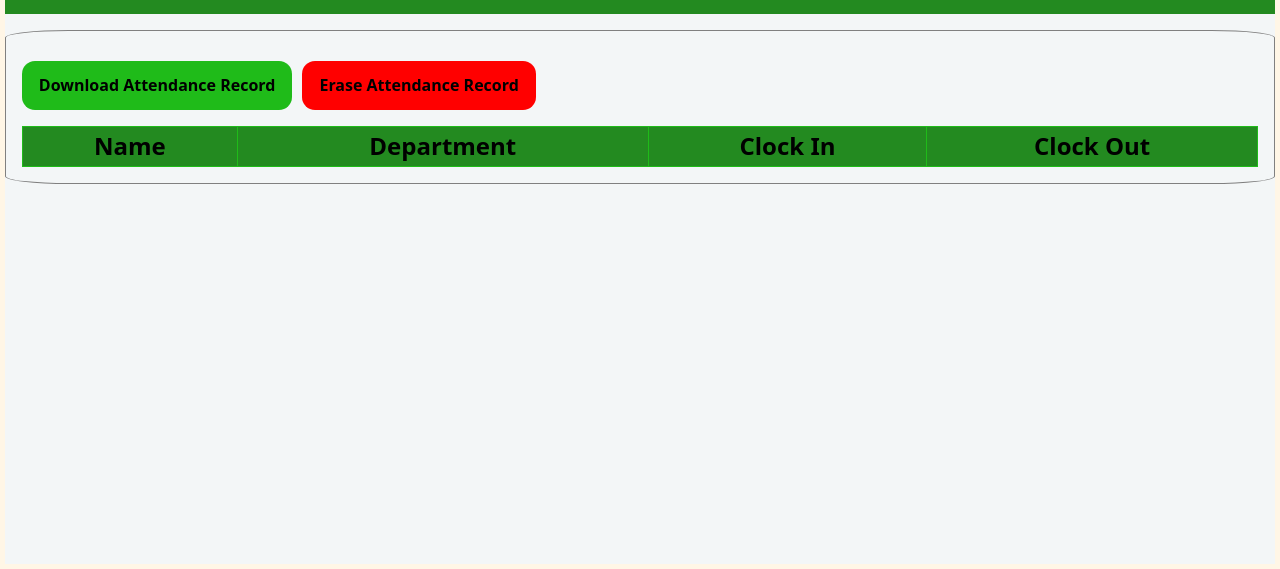
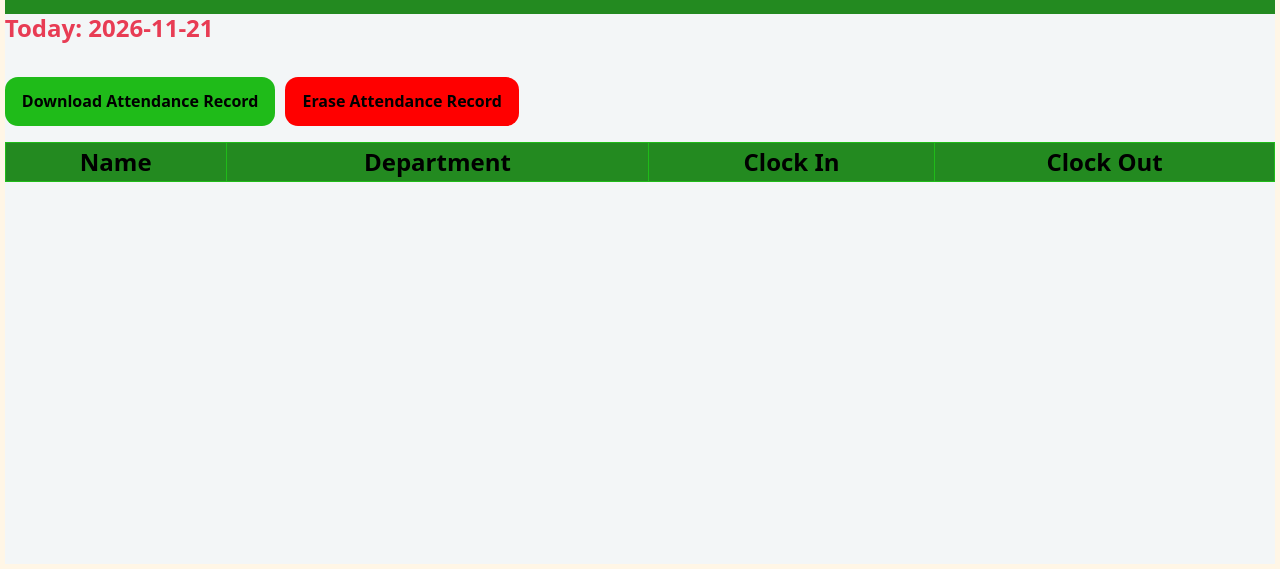
Before and after one commit to lookatmecode008/random-projects-, a plain HTML site: page attendance-register/records.html in a window 1280 px wide. Shown: the part 241-810 px from the top of the page. Drawn offline with Linux system fonts and the light colour scheme.

Commit message:
minor css touch ups

```diff
--- a/attendance-register/records.html
+++ b/attendance-register/records.html
@@ -17,6 +17,7 @@
 
       </header>
 <div class="day-record brand-copy">
+    <h2>Today: <span id="today"></span></h2>
     <table>
       <thead>
         <tr>
@@ -43,10 +44,11 @@
 
   // Clear container
   container.innerHTML = "";
- let currentDate="";
 
- // This is where you use textContent to dictate what element goes where
-  attendanceData.sort((a, b) => a.date.localeCompare(b.date));
+  // This is where you use textContent to dictate what element goes where
+attendanceData.sort((a, b) => a.date.localeCompare(b.date));
+
+  let currentDate="";
 
   attendanceData.forEach((emp) => {
       if (emp.date !== currentDate) {
--- a/attendance-register/styles.css
+++ b/attendance-register/styles.css
@@ -481,13 +481,6 @@ input[type="text"]:focus-visible {
   margin: 0.3rem;
 
 }
-
-.day-record{
-  border: solid 0.1px grey;
-  border-radius: 5%;
-  padding: 1rem;
-  margin-top: 1rem;
-}
 #register-body img{
   max-width: 20%;
 }
```
